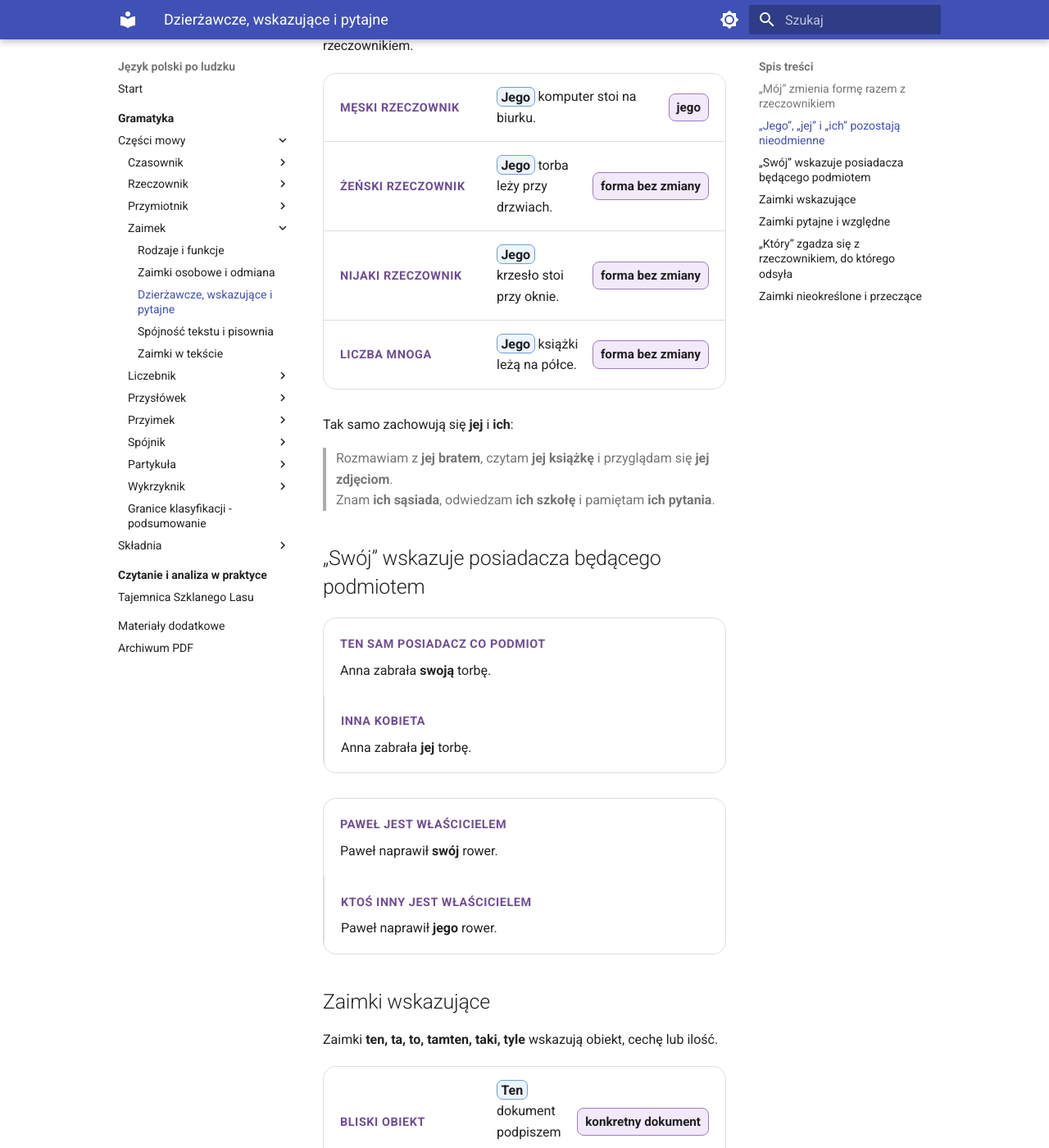
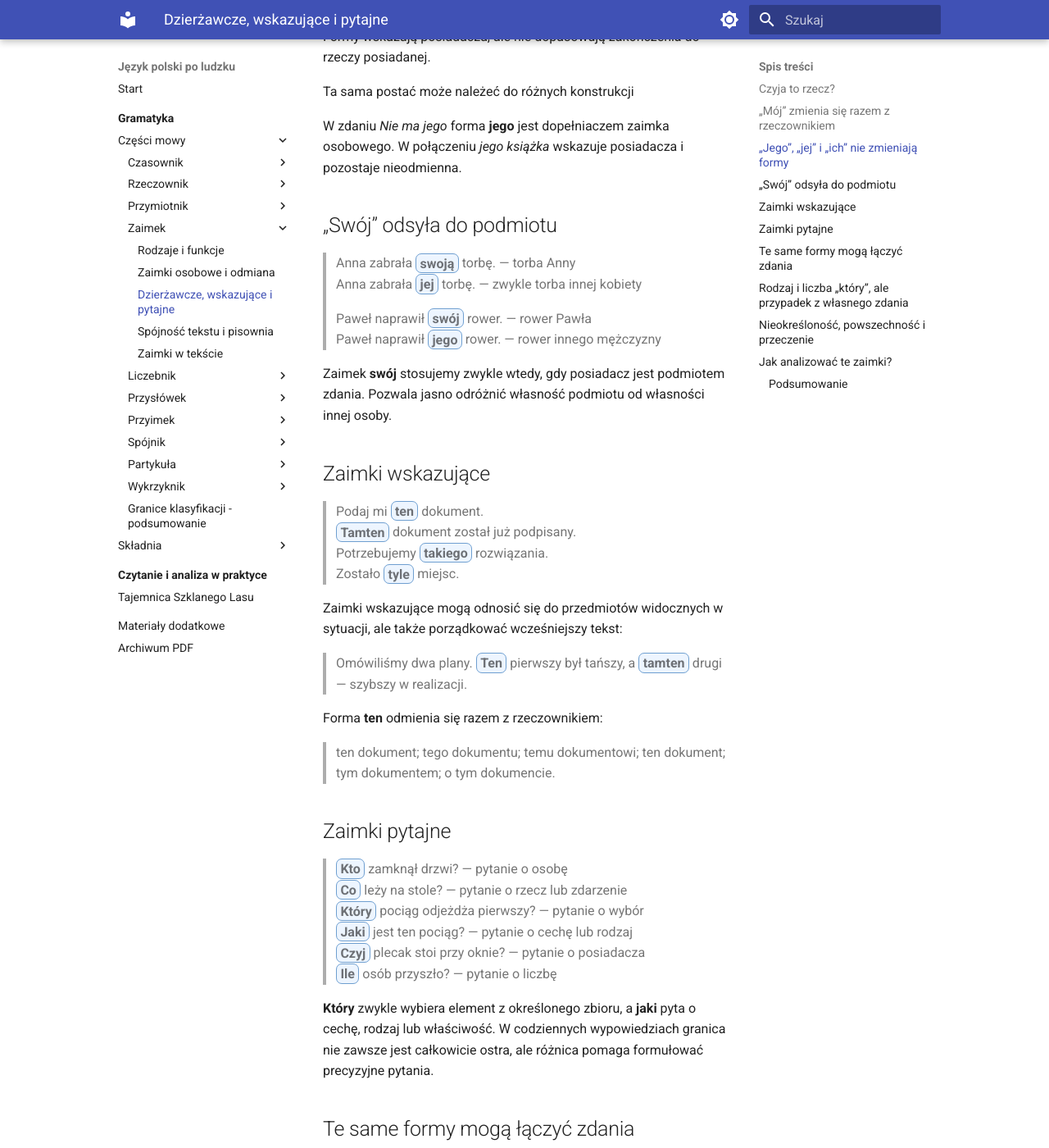
Before and after one commit to dchorazkiewicz/SP_JP, an MkDocs documentation site: the page built from docs/gramatyka/czesci-mowy/zaimki/dzierzawcze-wskazujace-i-pytajne.md, in a window 1280 px wide and 1400 px high, scrolled down 1557 px. Shown: the whole window at 82% size. Built offline with MkDocs 1.6.1 and Material for MkDocs 9.7.7, drawn with Linux system fonts in a browser that asks for light colours; some of the changed text lies outside the part shown.

Commit message:
Rewrite possessive demonstrative and relative pronoun lesson

```diff
--- a/docs/gramatyka/czesci-mowy/zaimki/dzierzawcze-wskazujace-i-pytajne.md
+++ b/docs/gramatyka/czesci-mowy/zaimki/dzierzawcze-wskazujace-i-pytajne.md
@@ -1,122 +1,182 @@
-# Zaimki dzierżawcze, wskazujące i pytajne
+# Posiadanie, wskazywanie i pytanie
 
 <div class="pronoun-lesson" markdown>
 
-<div class="lesson-lead">
-Zaimki przymiotne zachowują się podobnie do przymiotników: określają rzeczownik i dopasowują formę do jego rodzaju, liczby i przypadku. Posiadacz może pozostać ten sam, ale forma zaimka zmienia się razem z rzeczą posiadaną.
+<div class="lesson-lead" markdown>
+
+Zaimki **mój, swój, ten, który, kto, ktoś, nikt** nie działają tak samo. Jedne wskazują posiadacza, inne wybierają obiekt, zadają pytanie, łączą zdania albo mówią o osobie nieustalonej. Ich formę i znaczenie trzeba odczytywać razem z rzeczownikiem oraz całym zdaniem.
+
 </div>
 
-## „Mój” zmienia formę razem z rzeczownikiem
+## Czyja to rzecz?
 
-<div class="example-series">
-  <div class="example-row"><span class="grammar-badge">rodzaj męski</span><p><span class="agreement-mark">Mój nowy komputer</span> stoi na biurku.</p><span class="change-note">mój komputer</span></div>
-  <div class="example-row"><span class="grammar-badge">rodzaj żeński</span><p><span class="agreement-mark">Moja nowa torba</span> leży przy drzwiach.</p><span class="change-note">moja torba</span></div>
-  <div class="example-row"><span class="grammar-badge">rodzaj nijaki</span><p><span class="agreement-mark">Moje nowe krzesło</span> stoi przy oknie.</p><span class="change-note">moje krzesło</span></div>
-  <div class="example-row"><span class="grammar-badge">liczba mnoga</span><p><span class="agreement-mark">Moje nowe książki</span> leżą na półce.</p><span class="change-note">moje książki</span></div>
+<div class="pronoun-story" markdown>
+  <div class="pronoun-story__title">Dwa plecaki przy drzwiach</div>
+  <div class="pronoun-story__body" markdown>
+
+Przy drzwiach leżały dwa plecaki. Maja powiedziała:
+
+> To <span class="form-focus">mój</span> <span class="referent-anchor">plecak</span>, a tamten jest Kuby.
+
+Kuba odpowiedział:
+
+> Zabiorę <span class="form-focus">swój</span> <span class="referent-anchor">plecak</span>, a <span class="form-focus">twój</span> zostawię tutaj.
+
+Formy **mój, swój, twój** wskazują posiadacza. Ich zakończenie zależy jednak od rzeczy posiadanej, nie od osoby, która jest właścicielem.
+
+  </div>
 </div>
 
-Zaimki **mój, twój, swój, nasz, wasz** odmieniają się podobnie do przymiotników.
+## „Mój” zmienia się razem z rzeczownikiem
 
-<div class="example-series">
-  <div class="example-row"><span class="grammar-badge">M.</span><p><span class="form-focus">Moja</span> książka leży na stole.</p><span class="change-note">kto? co?</span></div>
-  <div class="example-row"><span class="grammar-badge">D.</span><p>Nie znalazłem <span class="form-focus">mojej</span> książki.</p><span class="change-note">kogo? czego?</span></div>
-  <div class="example-row"><span class="grammar-badge">C.</span><p>Przyglądam się <span class="form-focus">mojej</span> książce.</p><span class="change-note">komu? czemu?</span></div>
-  <div class="example-row"><span class="grammar-badge">B.</span><p>Czytam <span class="form-focus">moją</span> książkę.</p><span class="change-note">kogo? co?</span></div>
-  <div class="example-row"><span class="grammar-badge">N.</span><p>Przyszłam z <span class="form-focus">moją</span> książką.</p><span class="change-note">z kim? z czym?</span></div>
-  <div class="example-row"><span class="grammar-badge">Ms.</span><p>Rozmawiamy o <span class="form-focus">mojej</span> książce.</p><span class="change-note">o kim? o czym?</span></div>
+> <span class="form-focus">mój</span> <span class="referent-anchor">komputer</span>;
+> <span class="form-focus">moja</span> <span class="referent-anchor">torba</span>;
+> <span class="form-focus">moje</span> <span class="referent-anchor">krzesło</span>;
+> <span class="form-focus">moje</span> <span class="referent-anchor">książki</span>.
+
+Posiadacz jest cały czas ten sam: osoba mówiąca. Zmienia się forma zaimka, ponieważ zmienia się rodzaj lub liczba rzeczownika.
+
+Zaimki **mój, twój, swój, nasz, wasz** odmieniają się podobnie do przymiotników:
+
+> moja książka;
+> nie ma mojej książki;
+> przyglądam się mojej książce;
+> czytam moją książkę;
+> idę z moją książką;
+> mówię o mojej książce.
+
+## „Jego”, „jej” i „ich” nie zmieniają formy
+
+> <span class="form-focus">jego</span> komputer;
+> <span class="form-focus">jego</span> torba;
+> <span class="form-focus">jego</span> krzesło;
+> <span class="form-focus">jego</span> książki.
+
+Podobnie zachowują się **jej** i **ich**:
+
+> jej brat, jej książka, jej zdjęcia;
+> ich sąsiad, ich szkoła, ich pytania.
+
+Formy wskazują posiadacza, ale nie dopasowują zakończenia do rzeczy posiadanej.
+
+<div class="pronoun-checkpoint">
+  <div class="pronoun-checkpoint__title">Ta sama postać może należeć do różnych konstrukcji</div>
+  <p>W zdaniu <em>Nie ma jego</em> forma <strong>jego</strong> jest dopełniaczem zaimka osobowego. W połączeniu <em>jego książka</em> wskazuje posiadacza i pozostaje nieodmienna.</p>
 </div>
 
-## „Jego”, „jej” i „ich” pozostają nieodmienne
+## „Swój” odsyła do podmiotu
 
-Te formy wskazują posiadacza, ale nie zmieniają się razem z rzeczownikiem.
+> Anna zabrała <span class="form-focus">swoją</span> torbę. — torba Anny
+> Anna zabrała <span class="form-focus">jej</span> torbę. — zwykle torba innej kobiety
 
-<div class="example-series">
-  <div class="example-row"><span class="grammar-badge">męski rzeczownik</span><p><span class="form-focus">Jego</span> komputer stoi na biurku.</p><span class="change-note">jego</span></div>
-  <div class="example-row"><span class="grammar-badge">żeński rzeczownik</span><p><span class="form-focus">Jego</span> torba leży przy drzwiach.</p><span class="change-note">forma bez zmiany</span></div>
-  <div class="example-row"><span class="grammar-badge">nijaki rzeczownik</span><p><span class="form-focus">Jego</span> krzesło stoi przy oknie.</p><span class="change-note">forma bez zmiany</span></div>
-  <div class="example-row"><span class="grammar-badge">liczba mnoga</span><p><span class="form-focus">Jego</span> książki leżą na półce.</p><span class="change-note">forma bez zmiany</span></div>
-</div>
+> Paweł naprawił <span class="form-focus">swój</span> rower. — rower Pawła
+> Paweł naprawił <span class="form-focus">jego</span> rower. — rower innego mężczyzny
 
-Tak samo zachowują się **jej** i **ich**:
-
-> Rozmawiam z **jej bratem**, czytam **jej książkę** i przyglądam się **jej zdjęciom**.
-> Znam **ich sąsiada**, odwiedzam **ich szkołę** i pamiętam **ich pytania**.
-
-## „Swój” wskazuje posiadacza będącego podmiotem
-
-<div class="comparison-grid">
-  <div class="comparison-item"><span class="comparison-label">ten sam posiadacz co podmiot</span><p>Anna zabrała <strong>swoją</strong> torbę.</p></div>
-  <div class="comparison-item"><span class="comparison-label">inna kobieta</span><p>Anna zabrała <strong>jej</strong> torbę.</p></div>
-</div>
-
-<div class="comparison-grid">
-  <div class="comparison-item"><span class="comparison-label">Paweł jest właścicielem</span><p>Paweł naprawił <strong>swój</strong> rower.</p></div>
-  <div class="comparison-item"><span class="comparison-label">ktoś inny jest właścicielem</span><p>Paweł naprawił <strong>jego</strong> rower.</p></div>
-</div>
+Zaimek **swój** stosujemy zwykle wtedy, gdy posiadacz jest podmiotem zdania. Pozwala jasno odróżnić własność podmiotu od własności innej osoby.
 
 ## Zaimki wskazujące
 
-Zaimki **ten, ta, to, tamten, taki, tyle** wskazują obiekt, cechę lub ilość.
+> Podaj mi <span class="form-focus">ten</span> dokument.
+> <span class="form-focus">Tamten</span> dokument został już podpisany.
+> Potrzebujemy <span class="form-focus">takiego</span> rozwiązania.
+> Zostało <span class="form-focus">tyle</span> miejsc.
 
-<div class="example-series">
-  <div class="example-row"><span class="grammar-badge">bliski obiekt</span><p><span class="form-focus">Ten</span> dokument podpiszemy dzisiaj.</p><span class="change-note">konkretny dokument</span></div>
-  <div class="example-row"><span class="grammar-badge">dalszy obiekt</span><p><span class="form-focus">Tamten</span> dokument został podpisany wczoraj.</p><span class="change-note">inny, dalszy dokument</span></div>
-  <div class="example-row"><span class="grammar-badge">cecha lub sposób</span><p>Potrzebujemy <span class="form-focus">takiego</span> rozwiązania, które zadziała na każdym urządzeniu.</p><span class="change-note">jakiego?</span></div>
-  <div class="example-row"><span class="grammar-badge">ilość</span><p><span class="form-focus">Tyle</span> miejsc pozostało wolnych po rejestracji.</p><span class="change-note">ile?</span></div>
+Zaimki wskazujące mogą odnosić się do przedmiotów widocznych w sytuacji, ale także porządkować wcześniejszy tekst:
+
+> Omówiliśmy dwa plany. <span class="form-focus">Ten</span> pierwszy był tańszy, a <span class="form-focus">tamten</span> drugi — szybszy w realizacji.
+
+Forma **ten** odmienia się razem z rzeczownikiem:
+
+> ten dokument; tego dokumentu; temu dokumentowi; ten dokument; tym dokumentem; o tym dokumencie.
+
+## Zaimki pytajne
+
+> <span class="form-focus">Kto</span> zamknął drzwi? — pytanie o osobę
+> <span class="form-focus">Co</span> leży na stole? — pytanie o rzecz lub zdarzenie
+> <span class="form-focus">Który</span> pociąg odjeżdża pierwszy? — pytanie o wybór
+> <span class="form-focus">Jaki</span> jest ten pociąg? — pytanie o cechę lub rodzaj
+> <span class="form-focus">Czyj</span> plecak stoi przy oknie? — pytanie o posiadacza
+> <span class="form-focus">Ile</span> osób przyszło? — pytanie o liczbę
+
+**Który** zwykle wybiera element z określonego zbioru, a **jaki** pyta o cechę, rodzaj lub właściwość. W codziennych wypowiedziach granica nie zawsze jest całkowicie ostra, ale różnica pomaga formułować precyzyjne pytania.
+
+## Te same formy mogą łączyć zdania
+
+> <span class="form-focus">Kto</span> przygotował mapę?
+> Wiem, <span class="form-focus">kto</span> przygotował mapę.
+
+> <span class="form-focus">Który</span> pociąg odjeżdża pierwszy?
+> To pociąg, <span class="form-focus">który</span> odjeżdża pierwszy.
+
+W pierwszych zdaniach formy są pytajne. W drugich wprowadzają zdanie zależne albo względne.
+
+## Rodzaj i liczba „który”, ale przypadek z własnego zdania
+
+Porównaj:
+
+> To uczeń, <span class="form-focus">który</span> czyta książkę.
+> To uczeń, <span class="form-focus">którego</span> widzę.
+> To uczeń, <span class="form-focus">któremu</span> pomagam.
+> To uczeń, z <span class="form-focus">którym</span> rozmawiam.
+
+Wszystkie formy odnoszą się do rzeczownika **uczeń**, dlatego zachowują rodzaj męski i liczbę pojedynczą. Przypadek zmienia się jednak zgodnie z funkcją w zdaniu podrzędnym:
+
+- **który** — jest podmiotem;
+- **którego** — jest dopełnieniem;
+- **któremu** — występuje w celowniku;
+- **z którym** — występuje po przyimku.
+
+Podobnie:
+
+> Poznałem nauczycielkę, <span class="form-focus">która</span> prowadzi koło.
+> Odwiedziliśmy muzeum, <span class="form-focus">które</span> otwarto w maju.
+> Przeczytaliśmy książki, <span class="form-focus">które</span> poleciła bibliotekarka.
+
+<div class="pronoun-why">
+<strong>Zgoda nie wyznacza całej formy.</strong>
+Rodzaj i liczba zaimka względnego zależą od wyrazu, do którego odsyła. Przypadek zależy od jego funkcji we własnym zdaniu.
 </div>
 
-Zaimek **ten** odmienia się razem z rzeczownikiem:
+## Nieokreśloność, powszechność i przeczenie
 
-> **Ten dokument** leży na stole.
-> Nie ma **tego dokumentu** w teczce.
-> Przyglądam się **temu dokumentowi**.
-> Podpisuję **ten dokument**.
-> Pracuję z **tym dokumentem**.
-> Rozmawiamy o **tym dokumencie**.
+> <span class="form-focus">Ktoś</span> zostawił wiadomość. — osoba nieustalona
+> <span class="form-focus">Któryś</span> uczestnik zamknął okno. — jeden z grupy
+> <span class="form-focus">Ktokolwiek</span> może zgłosić pomysł. — dowolna osoba
+> <span class="form-focus">Każdy</span> otrzymał mapę. — wszyscy rozpatrywani pojedynczo
+> <span class="form-focus">Nikt</span> nie odpowiedział. — brak osoby
 
-## Zaimki pytajne i względne
-
-Te same formy mogą zadawać pytanie albo łączyć zdania.
-
-<div class="comparison-grid">
-  <div class="comparison-item"><span class="comparison-label">pytajny</span><p><strong>Kto</strong> przygotował ten raport?</p></div>
-  <div class="comparison-item"><span class="comparison-label">względny</span><p>Wiem, <strong>kto</strong> przygotował ten raport.</p></div>
-</div>
-
-<div class="comparison-grid">
-  <div class="comparison-item"><span class="comparison-label">pytajny</span><p><strong>Który</strong> pociąg jedzie do Gdańska?</p></div>
-  <div class="comparison-item"><span class="comparison-label">względny</span><p>To jest pociąg, <strong>który</strong> jedzie do Gdańska.</p></div>
-</div>
-
-<div class="comparison-grid">
-  <div class="comparison-item"><span class="comparison-label">pytajny</span><p><strong>Czyja</strong> kurtka wisi przy drzwiach?</p></div>
-  <div class="comparison-item"><span class="comparison-label">względny</span><p>Nie wiem, <strong>czyja</strong> kurtka wisi przy drzwiach.</p></div>
-</div>
-
-## „Który” zgadza się z rzeczownikiem, do którego odsyła
-
-<div class="example-series">
-  <div class="example-row"><span class="grammar-badge">męski</span><p>Poznałem nauczyciela, <span class="form-focus">który</span> prowadzi koło teatralne.</p><span class="change-note">nauczyciel — który</span></div>
-  <div class="example-row"><span class="grammar-badge">żeński</span><p>Poznałem nauczycielkę, <span class="form-focus">która</span> prowadzi koło teatralne.</p><span class="change-note">nauczycielka — która</span></div>
-  <div class="example-row"><span class="grammar-badge">nijaki</span><p>Odwiedziliśmy muzeum, <span class="form-focus">które</span> otwarto w maju.</p><span class="change-note">muzeum — które</span></div>
-  <div class="example-row"><span class="grammar-badge">liczba mnoga</span><p>Przeczytaliśmy książki, <span class="form-focus">które</span> poleciła bibliotekarka.</p><span class="change-note">książki — które</span></div>
-</div>
-
-## Zaimki nieokreślone i przeczące
-
-Zaimki nieokreślone często powstają z cząstek **-ś, -kolwiek, nie-**:
-
-- **Ktoś** zostawił wiadomość na biurku.
-- **Któryś** uczestnik zamknął okno.
-- **Cokolwiek** wybierzesz, przeczytaj instrukcję.
-- **Niektórzy** uczniowie przyszli wcześniej.
+Formy z cząstkami **-ś** i **-kolwiek** tworzą jeden wyraz: **ktoś, coś, jakiś, któryś, ktokolwiek, cokolwiek**.
 
 Zaimki przeczące wymagają przeczenia czasownika:
 
-- **Nikt nie** otworzył drzwi.
-- **Nic nie** leżało na stole.
-- **Żaden** dokument **nie** został podpisany.
+> nikt **nie** przyszedł;
+> nic **nie** znaleziono;
+> żaden dokument **nie** został podpisany.
 
-[Przejdź dalej: spójność tekstu i pisownia](../spojnosc-tekstu-i-pisownia/){ .md-button .md-button--primary }
+## Jak analizować te zaimki?
+
+<div class="pronoun-step-list">
+  <div class="pronoun-step"><strong>Ustal, co jest wskazywane.</strong> Posiadacz, wybrany obiekt, cecha, osoba nieustalona czy brak osoby?</div>
+  <div class="pronoun-step"><strong>Przy zaimku dzierżawczym znajdź posiadacza.</strong> Następnie sprawdź, czy forma dopasowuje się do rzeczy posiadanej.</div>
+  <div class="pronoun-step"><strong>Przy „swój” znajdź podmiot.</strong> Zwykle to właśnie podmiot jest posiadaczem.</div>
+  <div class="pronoun-step"><strong>Rozróżnij pytanie i łączenie zdań.</strong> Ta sama forma może być pytajna albo względna.</div>
+  <div class="pronoun-step"><strong>Przy „który” ustal dwie zależności.</strong> Rodzaj i liczba pochodzą od poprzednika, a przypadek z funkcji w zdaniu podrzędnym.</div>
+  <div class="pronoun-step"><strong>Przy zaimku przeczącym sprawdź czasownik.</strong> W polszczyźnie również on powinien być zaprzeczony.</div>
+</div>
+
+<div class="pronoun-summary">
+<h3>Podsumowanie</h3>
+<ul>
+  <li><em>Mój, twój, swój, nasz, wasz</em> odmieniają się razem z rzeczą posiadaną.</li>
+  <li><em>Jego, jej, ich</em> jako zaimki dzierżawcze pozostają nieodmienne.</li>
+  <li><em>Swój</em> odsyła zwykle do posiadacza będącego podmiotem.</li>
+  <li>Zaimki wskazujące mogą odnosić się do sytuacji albo porządkować tekst.</li>
+  <li>Te same formy mogą być pytajne lub względne.</li>
+  <li>W zaimku <em>który</em> rodzaj i liczba zależą od poprzednika, a przypadek od funkcji w zdaniu podrzędnym.</li>
+  <li>Zaimki przeczące łączą się z przeczeniem czasownika.</li>
+</ul>
+</div>
+
+[Przejdź dalej: zaimki w spójnym tekście i pisowni](../spojnosc-tekstu-i-pisownia/){ .md-button .md-button--primary }
 
 </div>
```
